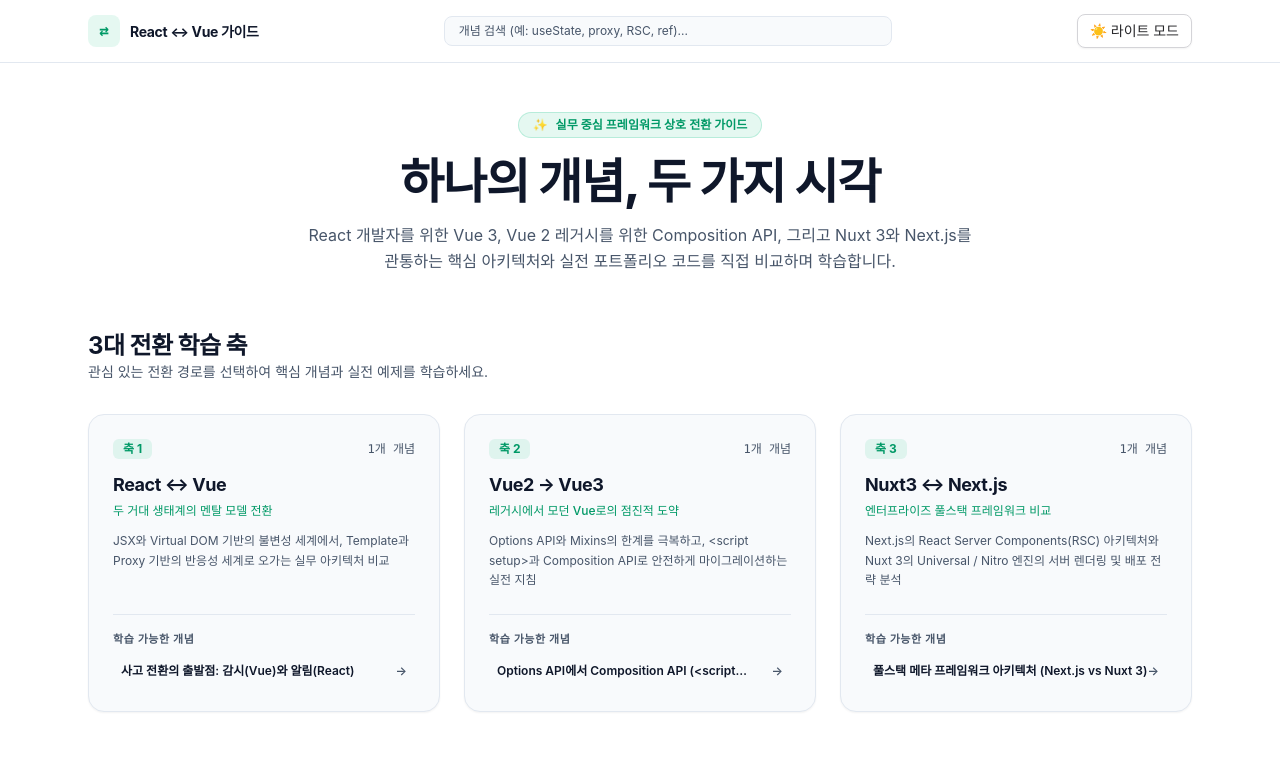
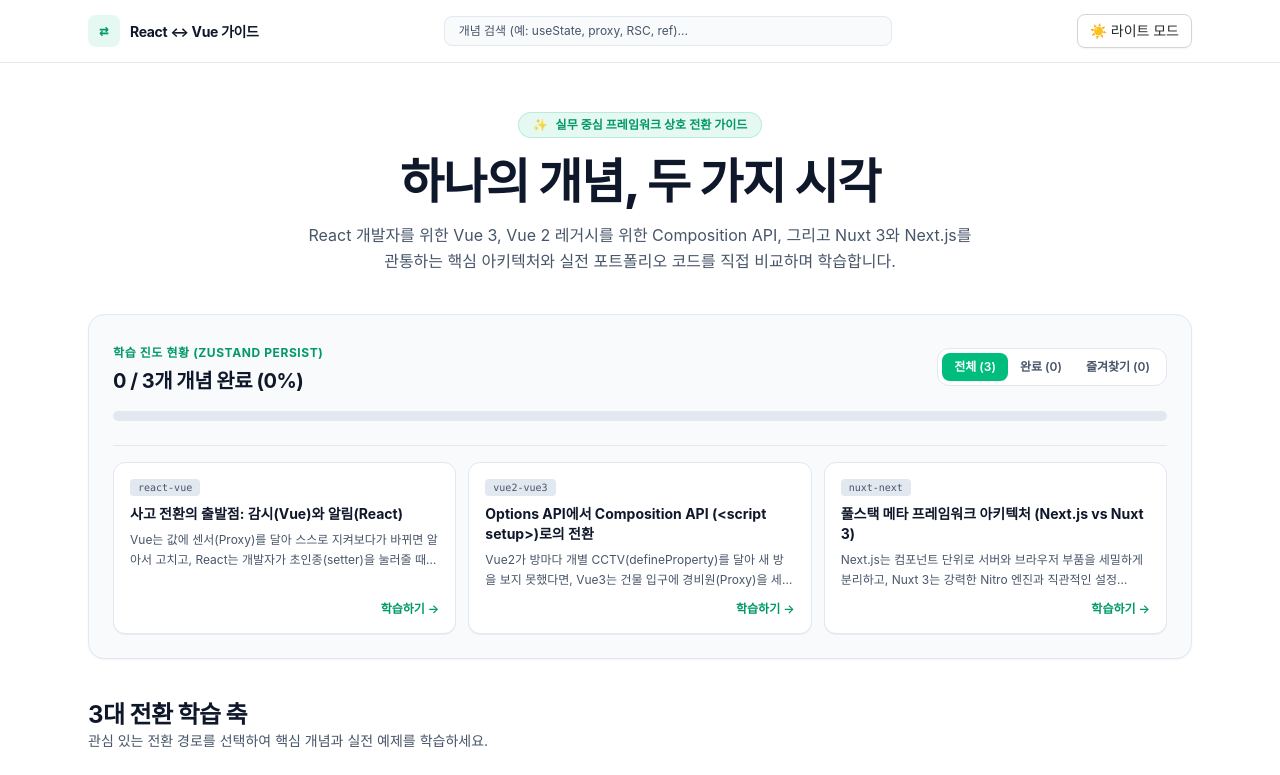
Before and after one commit to heo-mk/react-vue-trans-01-next-ver, a Next.js app: page / in a window 1280 px wide. Shown: the top 775 px of the page. Built offline with nearby package versions, Linux system fonts and the light colour scheme.

Commit message:
feat: implement progress dashboard with Zustand persist state management (Phase 5)

```diff
--- a/app/page.tsx
+++ b/app/page.tsx
@@ -1,6 +1,7 @@
 import Link from 'next/link';
 import { allConcepts, axisMetadata } from '@/content/index';
 import { DiagramSvg } from '@/components/diagram/DiagramSvg';
+import { ProgressDashboard } from '@/components/ProgressDashboard';
 
 export default function Home() {
   const axes = Object.keys(axisMetadata) as (keyof typeof axisMetadata)[];
@@ -9,7 +10,7 @@
     <div className="min-h-screen bg-[var(--bg-primary)] text-[var(--text-primary)] transition-colors duration-200">
       <main className="mx-auto max-w-6xl px-6 py-12">
         {/* 히어로 섹션 */}
-        <section className="mb-14 text-center">
+        <section className="mb-8 text-center">
           <div className="inline-flex items-center gap-2 rounded-full border border-emerald-500/20 bg-emerald-500/10 px-3.5 py-1 text-xs font-semibold text-emerald-600 dark:text-emerald-400">
             <span>✨</span> 실무 중심 프레임워크 상호 전환 가이드
           </div>
@@ -20,6 +21,9 @@
             React 개발자를 위한 Vue 3, Vue 2 레거시를 위한 Composition API, 그리고 Nuxt 3와 Next.js를 관통하는 핵심 아키텍처와 실전 포트폴리오 코드를 직접 비교하며 학습합니다.
           </p>
         </section>
+
+        {/* Phase 5: 학습 진도 & 즐겨찾기 대시보드 */}
+        <ProgressDashboard />
 
         {/* 3대 전환 학습 축 목록 */}
         <section className="mb-16">
--- /dev/null
+++ b/components/ProgressDashboard.tsx
@@ -0,0 +1,133 @@
+'use client';
+
+import { useState } from 'react';
+import Link from 'next/link';
+import { useUiStore } from '@/store/useUiStore';
+import { useIsMounted } from '@/components/useIsMounted';
+import { allConcepts } from '@/content/index';
+
+type FilterType = 'all' | 'completed' | 'favorites';
+
+export function ProgressDashboard() {
+  const { readConcepts, favorites } = useUiStore();
+  const isMounted = useIsMounted();
+  const [filter, setFilter] = useState<FilterType>('all');
+
+  const totalCount = allConcepts.length;
+  const completedCount = isMounted ? readConcepts.length : 0;
+  const favoritesCount = isMounted ? favorites.length : 0;
+  const percentage = totalCount > 0 ? Math.round((completedCount / totalCount) * 100) : 0;
+
+  const filteredConcepts = allConcepts.filter((c) => {
+    if (!isMounted) return filter === 'all';
+    if (filter === 'completed') return readConcepts.includes(c.slug);
+    if (filter === 'favorites') return favorites.includes(c.slug);
+    return true;
+  });
+
+  return (
+    <section className="my-10 rounded-2xl border border-[var(--border-subtle)] bg-[var(--bg-secondary)] p-6 shadow-xs">
+      <div className="flex flex-col gap-4 md:flex-row md:items-center md:justify-between">
+        {/* 학습 진도 통계 */}
+        <div>
+          <span className="text-xs font-bold uppercase tracking-wider text-emerald-600 dark:text-emerald-400">
+            학습 진도 현황 (Zustand Persist)
+          </span>
+          <h2 className="mt-1 text-xl font-bold tracking-tight text-[var(--text-primary)]">
+            {completedCount} / {totalCount}개 개념 완료 ({percentage}%)
+          </h2>
+        </div>
+
+        {/* 필터 탭 버튼 */}
+        <div className="inline-flex rounded-xl border border-[var(--border-subtle)] bg-[var(--bg-primary)] p-1 text-xs font-semibold">
+          <button
+            onClick={() => setFilter('all')}
+            type="button"
+            className={`cursor-pointer rounded-lg px-3 py-1.5 transition-colors ${
+              filter === 'all'
+                ? 'bg-emerald-500 text-white shadow-xs'
+                : 'text-[var(--text-secondary)] hover:text-[var(--text-primary)]'
+            }`}
+          >
+            전체 ({totalCount})
+          </button>
+          <button
+            onClick={() => setFilter('completed')}
+            type="button"
+            className={`cursor-pointer rounded-lg px-3 py-1.5 transition-colors ${
+              filter === 'completed'
+                ? 'bg-emerald-500 text-white shadow-xs'
+                : 'text-[var(--text-secondary)] hover:text-[var(--text-primary)]'
+            }`}
+          >
+            완료 ({completedCount})
+          </button>
+          <button
+            onClick={() => setFilter('favorites')}
+            type="button"
+            className={`cursor-pointer rounded-lg px-3 py-1.5 transition-colors ${
+              filter === 'favorites'
+                ? 'bg-amber-500 text-white shadow-xs'
+                : 'text-[var(--text-secondary)] hover:text-[var(--text-primary)]'
+            }`}
+          >
+            즐겨찾기 ({favoritesCount})
+          </button>
+        </div>
+      </div>
+
+      {/* 프로그레스 바 */}
+      <div className="mt-4 h-2.5 w-full overflow-hidden rounded-full bg-[var(--border-subtle)]">
+        <div
+          className="h-full rounded-full bg-emerald-500 transition-all duration-500 ease-out"
+          style={{ width: `${percentage}%` }}
+        />
+      </div>
+
+      {/* 필터링된 개념 목록 */}
+      <div className="mt-6 border-t border-[var(--border-subtle)] pt-4">
+        {filteredConcepts.length > 0 ? (
+          <div className="grid gap-3 sm:grid-cols-2 lg:grid-cols-3">
+            {filteredConcepts.map((c) => {
+              const isRead = isMounted && readConcepts.includes(c.slug);
+              const isFav = isMounted && favorites.includes(c.slug);
+
+              return (
+                <Link
+                  key={c.slug}
+                  href={`/${c.axis}/${c.slug}`}
+                  className="group flex flex-col justify-between rounded-xl border border-[var(--border-subtle)] bg-[var(--bg-primary)] p-4 shadow-2xs transition-all hover:border-emerald-500/50 hover:shadow-xs"
+                >
+                  <div>
+                    <div className="flex items-center justify-between text-xs">
+                      <span className="rounded bg-[var(--border-subtle)] px-2 py-0.5 text-[10px] font-mono text-[var(--text-secondary)]">
+                        {c.axis}
+                      </span>
+                      <div className="flex items-center gap-1.5 text-xs">
+                        {isRead && <span title="완료됨" className="text-emerald-500">✓</span>}
+                        {isFav && <span title="즐겨찾기" className="text-amber-500">★</span>}
+                      </div>
+                    </div>
+                    <h3 className="mt-2 text-sm font-bold text-[var(--text-primary)] group-hover:text-emerald-600 dark:group-hover:text-emerald-400 transition-colors">
+                      {c.title}
+                    </h3>
+                    <p className="mt-1.5 line-clamp-2 text-xs leading-relaxed text-[var(--text-secondary)]">
+                      {c.oneLineSummary}
+                    </p>
+                  </div>
+                  <span className="mt-3 text-right text-xs font-semibold text-emerald-600 dark:text-emerald-400 group-hover:translate-x-1 transition-transform inline-block">
+                    학습하기 →
+                  </span>
+                </Link>
+              );
+            })}
+          </div>
+        ) : (
+          <div className="py-8 text-center text-xs text-[var(--text-secondary)]">
+            해당하는 개념이 없습니다. 개념 상세 페이지에서 완료 또는 즐겨찾기를 눌러보세요!
+          </div>
+        )}
+      </div>
+    </section>
+  );
+}
```
